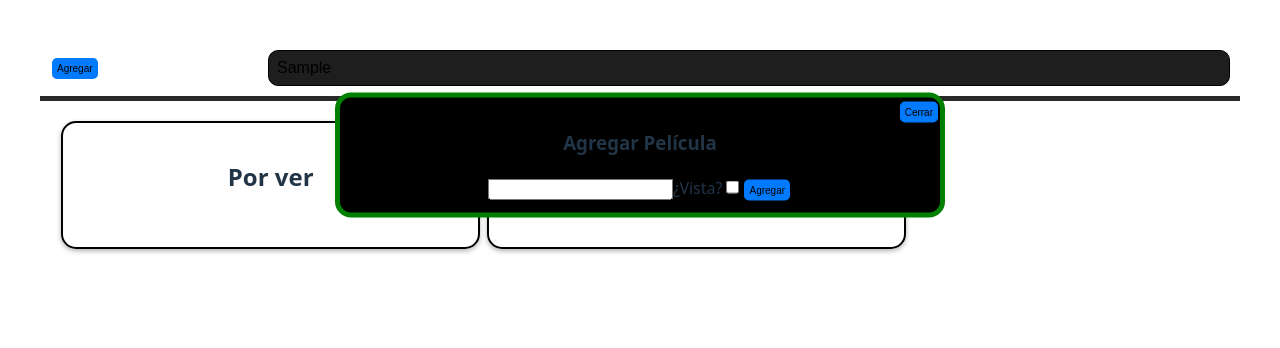
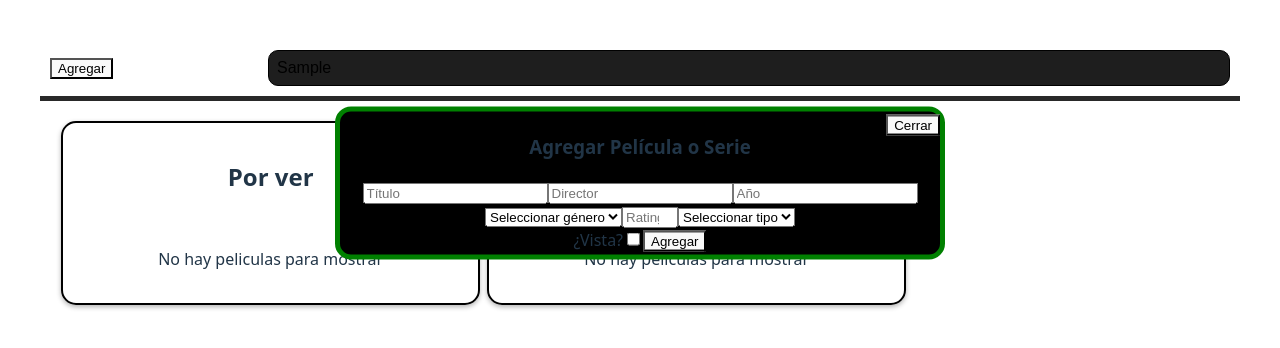
Before and after one commit to Rocio-Ayelen-Fernandez/Tp-React, a React (Vite) app in the folder tp-react-pwa/: page / in a window 1280 px wide. Both pictures are taken after typing "Sample" into the empty fields and a click on the button "Agregar". Shown: the top 348 px of the page. Built offline with nearby package versions, Linux system fonts and the light colour scheme.

Commit message:
Add changes to local branch

```diff
--- a/tp-react-pwa/Components/Button/Button.jsx
+++ b/tp-react-pwa/Components/Button/Button.jsx
@@ -2,7 +2,7 @@ import styles from'./Button.module.css'
 
 const Button = ({name, onclick}) =>{
     return (
-        <button className={styles.button} onClick={onclick}>{name}</button>
+        <button className={styles[`button${name}`]} onClick={onclick}>{name}</button>
     )
 }
 
--- a/tp-react-pwa/Components/List/List.jsx
+++ b/tp-react-pwa/Components/List/List.jsx
@@ -1,5 +1,6 @@
 import Card from '../Card/Card'
 import styles from './List.module.css'
+
 
 
 const List = ({title, array}) =>{
@@ -9,11 +10,11 @@ const List = ({title, array}) =>{
         <section className={styles.list}>
             <h2>{title}</h2>
             <div>
-                {array ?
+                {array && array.length>0?
                 array.map((movie, index) => (
 
                     <Card title={movie} key={index}/>
-                )) :  <p>No hay peliculas para mostrrar</p>}
+                )) :  (<p>No hay peliculas para mostrar</p>)}
             </div>
         </section>
     )
--- a/tp-react-pwa/Components/Modal/ModalAddMovie.jsx
+++ b/tp-react-pwa/Components/Modal/ModalAddMovie.jsx
@@ -1,25 +1,170 @@
 import Button from "../Button/Button";
+import styles from "./Modal.module.css";
+// traes el objeto
+const ModalAddMovie = ({ mediaItem, setMediaItem, isSeen, setIsSeen, onSubmit }) => {
 
-const ModalAddMovie = ({ mediaItem, setMediaItem, isSeen, setIsSeen, onSubmit }) => {
+  // const handleChange = (e) => {
+  //   const { name, value, type, checked } = e.target;
+  //   setMediaItem({
+  //     ...mediaItem,
+  //     [name]: type === "checkbox" ? checked : value,
+  //   });
+  // };
+
+
+  const fields = [
+    { name: "title", placeholder: "Título", type: "text" },
+    { name: "director", placeholder: "Director", type: "text" },
+    { name: "year", placeholder: "Año", type: "number" },
+    {
+      name: "genre", type: "select", options: ["Drama", "Acción", "Comedia", "Ciencia Ficción"], placeholder: "Seleccionar género",
+    },
+    {
+      name: "rating", placeholder: "Rating (0-10)", type: "number", min: 0, max: 10,},
+    {
+      name: "type", type: "select", options: ["Película", "Serie"], placeholder: "Seleccionar tipo",
+    },
+  ];
+
+
+  const handleChange = (e) => {
+    const { name, value, type, checked } = e.target;
+    setMediaItem((prev) => ({
+      ...prev,
+      [name]: type === "checkbox" ? checked : value,
+    }));
+  };
+
+// /**
+//  * array =[
+//  *  {
+//  * tittle: 'Origen',
+//  * director: '....',
+//  * img: 'url',
+//  * year: 23,
+//  * genre: '...',
+//  * rating: 2.5,
+//  *
+//  * }
+//  * ]
+//  */
+
+/**
+ * obj{
+ * tittl
+ * }
+    const [inputs, setInptus] = useState('')
+ */
     return (
-    <div>
-      <h3>Agregar Película</h3>
+      <div className={styles.modalForm}>
+        <h3>Agregar Película o Serie</h3>
+        <div className={styles.modalGrid}>
+          {fields.map((field) =>
+            field.type === "select" ? (
+              <select
+                key={field.name}
+                name={field.name}
+                value={mediaItem[field.name]}
+                onChange={handleChange}
+              >
+                <option value="">{field.placeholder}</option>
+                {field.options.map((opt) => (
+                  <option key={opt} value={opt}>
+                    {opt}
+                  </option>
+                ))}
+              </select>
+            ) : (
               <input
-        type="text"
-        value={mediaItem}
-        onChange={(e) => setMediaItem(e.target.value)}
+                key={field.name}
+                type={field.type}
+                name={field.name}
+                placeholder={field.placeholder}
+                value={mediaItem[field.name]}
+                min={field.min}
+                max={field.max}
+                onChange={handleChange}
               />
-      <label>
+            )
+          )}
+        </div>
+
+        <label className={styles.modalCheckbox}>
           ¿Vista?
           <input
             type="checkbox"
-          checked={isSeen}
-          onChange={() => setIsSeen(!isSeen)}
+            name="isSeen"
+            checked={mediaItem.isSeen}
+            onChange={handleChange}
           />
         </label>
+
         <Button name="Agregar" onclick={onSubmit} />
       </div>
     );
   };
 
   export default ModalAddMovie;
+
+
+// VERSION CON FIELDS
+
+/* <div className={styles.modalForm}>
+<h3>Agregar Película o Serie</h3>
+<div className={styles.modalGrid}>
+  {fields.map((field) =>
+    field.type === "select" ? (
+      <select
+        key={field.name}
+        name={field.name}
+        value={mediaItem[field.name]}
+        onChange={handleChange}
+      >
+        <option value="">{field.placeholder}</option>
+        {field.options.map((opt) => (
+          <option key={opt} value={opt}>
+            {opt}
+          </option>
+        ))}
+      </select>
+    ) : (
+      <input
+        key={field.name}
+        type={field.type}
+        name={field.name}
+        placeholder={field.placeholder}
+        value={mediaItem[field.name]}
+        min={field.min}
+        max={field.max}
+        onChange={handleChange}
+      />
+    )
+  )}
+</div> */
+
+
+// VERSION ORIGINAL
+
+// const ModalAddMovie = ({ mediaItem, setMediaItem, isSeen, setIsSeen, onSubmit }) => {
+//   return (
+//     <div>
+//       <h3>Agregar Película</h3>
+//       <input
+//         type="text"
+//         value={mediaItem}
+//         onChange={(e) => setMediaItem(e.target.value)}
+//       />
+//       <label>
+//         ¿Vista?
+//         <input
+//           type="checkbox"
+//           checked={isSeen}
+//           onChange={() => setIsSeen(!isSeen)}
+//         />
+//       </label>
+//       <Button name="Agregar" onclick={onSubmit} />
+//     </div>
+//   );
+// };
+
+// export default ModalAddMovie;
--- a/tp-react-pwa/Components/Nav/Nav.jsx
+++ b/tp-react-pwa/Components/Nav/Nav.jsx
@@ -26,9 +26,11 @@ const Nav = ({actions, items})=>{
                 if(!Component){
 
                     console.error(`El tipo "${type}" no está definido en el mapeo de componentes.`);
-                    return null;
+                    // return null;
                 }
-                const dynamicProps = propsMap[type] ? propsMap[type](action): {}
+
+                const dynamicProps = propsMap[type](action)
+
                 return(
                     <Component key={name} name={name} {...dynamicProps}/>
                 )
--- a/tp-react-pwa/pages/Home/Home.jsx
+++ b/tp-react-pwa/pages/Home/Home.jsx
@@ -7,13 +7,19 @@ import ModalAddMovie from "../../Components/Modal/ModalAddMovie";
 import Search from "../../Components/Search/Search";
 import { useState, useEffect } from "react";
 
+
+
 const Home = () => {
   // Modal
   const [showModal, setShowModal] = useState(false);
   const [modalType, setModalType] = useState(null);
 
   // Input Add Movie
-  const [mediaItem, setMediaItem] = useState("");
+  const [mediaItem, setMediaItem] = useState({nombre: "",
+    año: "",
+    rating: "",
+    genero: "",
+    isSeen: false,});
   const [isSeen, setIsSeen] = useState(false);
 
 // Input SearchMovie
@@ -95,8 +101,21 @@ const [search, setSearch] = useState('')
 
   // Guardar película
   const handleSubmit = () => {
-    if (!mediaItem.trim()) return;
+    if (!mediaItem.nombre.trim()) return;
 
+/*
+    /*
+    obj ={}
+     * if(mediaItem.tittle !== '' && mediaItem.genre !=='' && ){
+     * obj.tittle =  titulo: mediaItem.title,
+      obj.genre = mediaItem.genre
+}
+     * }else{
+    error
+    }
+//  const [mediaItem, setMediaItem] = useState({})
+
+     */
     if (!isSeen) {
       const nuevaListaPorVer = [...listaPorVer, mediaItem];
       setListaPorVer(nuevaListaPorVer);
```
Lines whose indentation alone changed are shown as unchanged.
